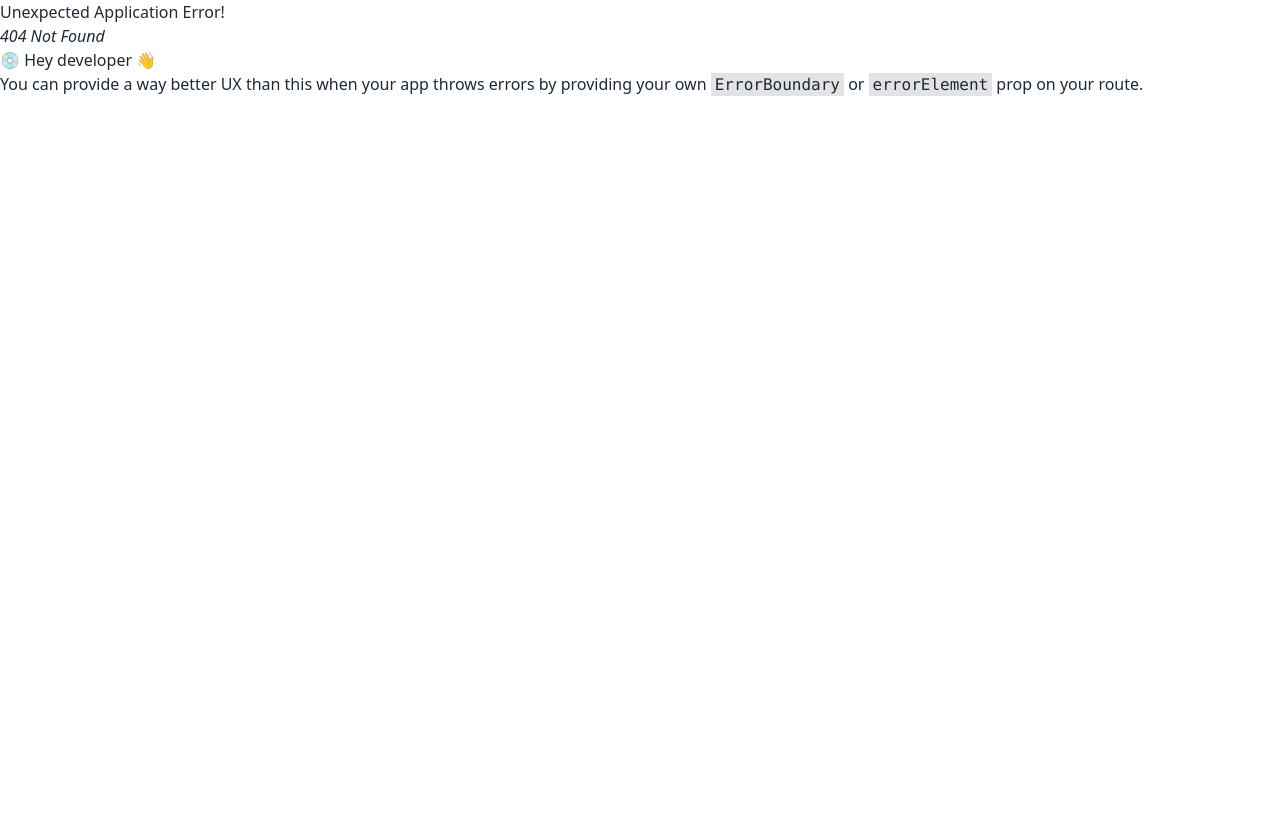
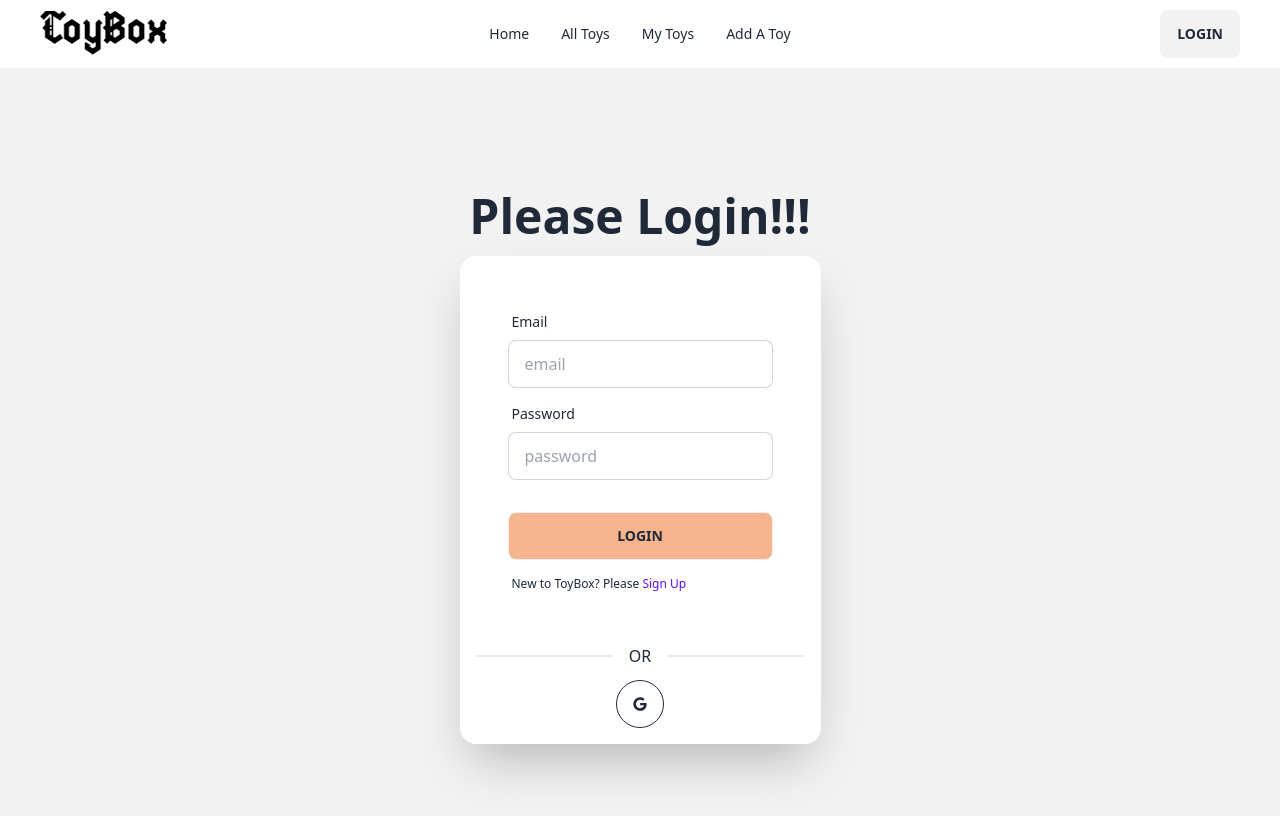
Before and after one commit to Ahana-Nandi-Tultul/ToyBox-Client, a React (Vite) app: page /login in a window 1280 px wide. Before the commit this address had no page. Shown: the top 816 px of the page. Built offline with nearby package versions, Linux system fonts and the light colour scheme.

Commit message:
firebase config and env variable added

```diff
--- a/package.json
+++ b/package.json
@@ -13,6 +13,7 @@
     "firebase": "^10.3.0",
     "react": "^18.2.0",
     "react-dom": "^18.2.0",
+    "react-icons": "^4.10.1",
     "react-router-dom": "^6.15.0"
   },
   "devDependencies": {
--- /dev/null
+++ b/src/firebase/firebase.config.js
@@ -0,0 +1,18 @@
+// Import the functions you need from the SDKs you need
+import { initializeApp } from "firebase/app";
+// TODO: Add SDKs for Firebase products that you want to use
+// https://firebase.google.com/docs/web/setup#available-libraries
+
+// Your web app's Firebase configuration
+const firebaseConfig = {
+  apiKey: import.meta.env.VITE_apiKey,
+  authDomain: import.meta.env.VITE_authDomain,
+  projectId: import.meta.env.VITE_projectId,
+  storageBucket: import.meta.env.VITE_storageBucket,
+  messagingSenderId: import.meta.env.VITE_messagingSenderId,
+  appId: import.meta.env.VITE_appId
+};
+
+// Initialize Firebase
+const app = initializeApp(firebaseConfig);
+export default app;
--- /dev/null
+++ b/src/hooks/useTitle.jsx
@@ -0,0 +1,10 @@
+import React from 'react';
+import { useEffect } from 'react';
+
+const useTitle = (title) => {
+    useEffect(()=> {
+        document.title = `ToyBox || ${title}`
+}, [title])
+};
+
+export default useTitle;
--- a/src/pages/Home/Home/Home.jsx
+++ b/src/pages/Home/Home/Home.jsx
@@ -1,10 +1,14 @@
 import React from 'react';
 import Banner from '../Banner/Banner';
+import useTitle from '../../../hooks/useTitle';
 
 const Home = () => {
+    useTitle('Home')
     return (
         <>
             <Banner></Banner>
+            {/* Subcategories */}
+
         </>
     );
 };
--- /dev/null
+++ b/src/pages/Login/Login.jsx
@@ -0,0 +1,49 @@
+import React from 'react';
+import { FaGoogle } from "react-icons/fa";
+import { Link } from 'react-router-dom';
+
+const Login = () => {
+
+    return (
+        <div className="hero min-h-screen bg-base-200">
+            <div className="hero-content flex-col">
+                <div className="text-center">
+                <h1 className="text-5xl font-bold">Please Login!!!</h1>
+                </div>
+                <div className="card flex-shrink-0 w-full max-w-sm shadow-2xl bg-base-100 p-4">
+                    <form>
+                        <div className="card-body">
+                            <div className="form-control">
+                            <label className="label">
+                                <span className="label-text">Email</span>
+                            </label>
+                            <input type="text" placeholder="email" name='email' className="input input-bordered" />
+                            </div>
+                            <div className="form-control">
+                            <label className="label">
+                                <span className="label-text">Password</span>
+                            </label>
+                            <input type="password" placeholder="password" name='password' className="input input-bordered" />
+                            </div>
+                            <div className="form-control mt-6">
+                            <button className="btn bg-[#f5b48e] text-dark">Login</button>
+                            </div>
+                        <label className="label">
+                        <p href="#" className="label-text-alt">New to ToyBox? Please
+                        <Link to="/register" className='text-primary link link-hover'> Sign Up</Link></p>
+                    </label>
+                        </div>
+                    </form>
+                    <div className="divider">OR</div>
+                    <div className="flex justify-center">
+                        <button className="btn btn-circle btn-outline">
+                            <FaGoogle/>
+                        </button>
+                    </div>
+                </div>
+            </div>
+        </div>
+    );
+};
+
+export default Login;
--- /dev/null
+++ b/src/pages/Login/Register.jsx
@@ -0,0 +1,11 @@
+import React from 'react';
+
+const Register = () => {
+    return (
+        <div>
+
+        </div>
+    );
+};
+
+export default Register;
--- /dev/null
+++ b/src/providers/AuthProvider.jsx
@@ -0,0 +1,12 @@
+import React from 'react';
+
+
+const AuthProvider = () => {
+    return (
+        <div>
+
+        </div>
+    );
+};
+
+export default AuthProvider;
--- a/src/shared/Navbar/Navber.jsx
+++ b/src/shared/Navbar/Navber.jsx
@@ -28,7 +28,7 @@
                 </ul>
             </div>
             <div className="navbar-end">
-                <a className="btn">Login</a>
+                <Link to="/login" className="btn">Login</Link>
             </div>
         </div>
     );
```
Also changed, not shown: src/routes/Routes.jsx (+12 -1 lines), 1 other file (tests, documents, lock files or other folders).
